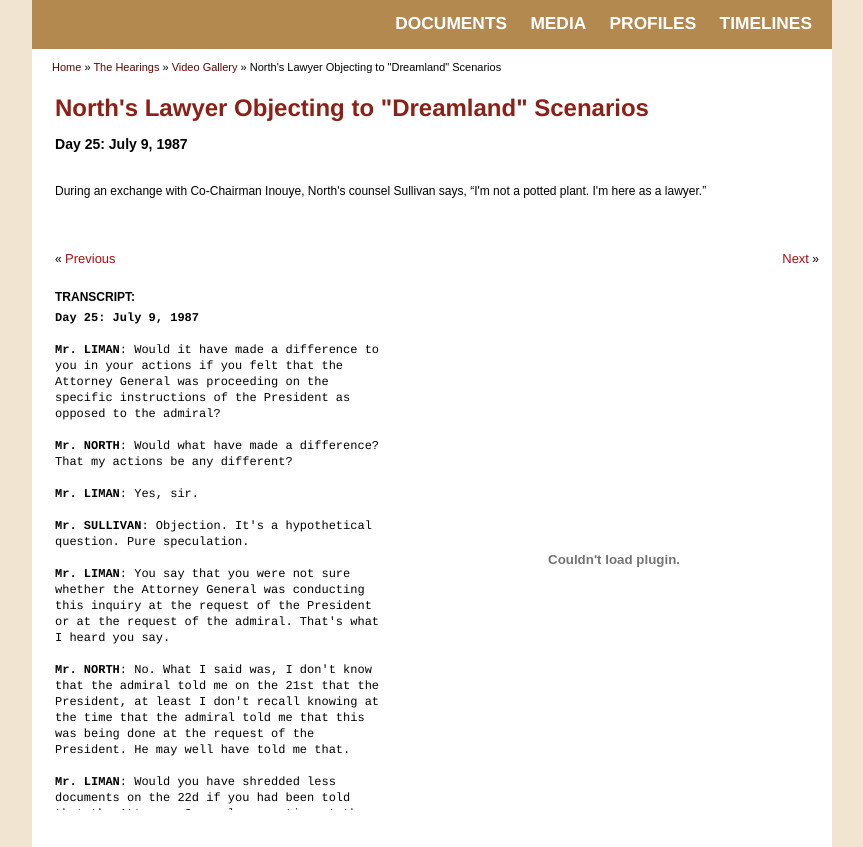
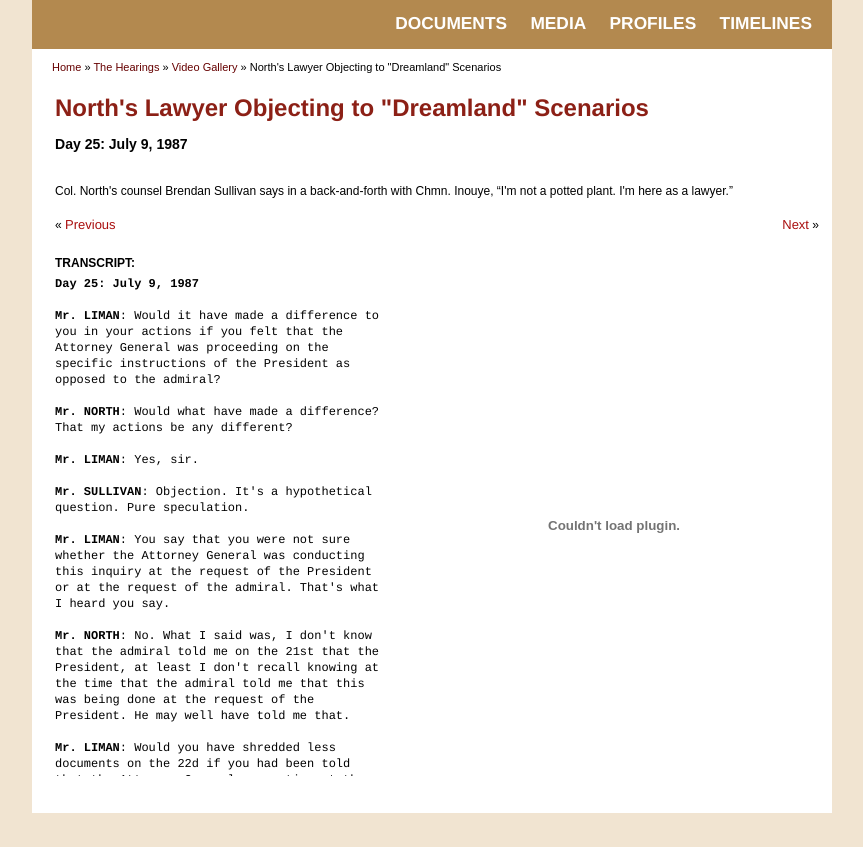
Before and after one commit to rcchan/irancontra, a PHP site: page /v-on15.php in a window 1280 px wide. Shown: the part 451-1298 px from the top of the page, without its empty margins (208-1071 px from the left). After the commit the page ends 1264 px from the top, so only its background shows below. Run offline with PHP 8.4, Linux system fonts and the light colour scheme; some libraries are stand-ins or nearby versions.

Commit message:
Update v-on15.php

```diff
--- a/v-on15.php
+++ b/v-on15.php
@@ -17,7 +17,7 @@ North's Lawyer Objecting to "Dreamland" Scenarios
 Day 25: July 9, 1987
 
 </h3></td></tr>
-<td colspan=2><p>During an exchange with Co-Chairman Inouye, North's counsel Sullivan says, “I'm not a potted plant.  I'm here as a lawyer.”</p><br /><br /></td></tr>
+<td colspan=2><p>Col. North's counsel Brendan Sullivan says in a back-and-forth with Chmn. Inouye, “I'm not a potted plant. I'm here as a lawyer.”</p></td></tr>
 <tr><td align="left">&laquo; <a href="v-on14.php" class="content_link">Previous</a></td><td align="right"><a href="v-on16.php" class="content_link">Next</a> &raquo;</td></tr>
 <tr><td colspan=2>
 <br /><strong>TRANSCRIPT:</strong></td></tr>
```
